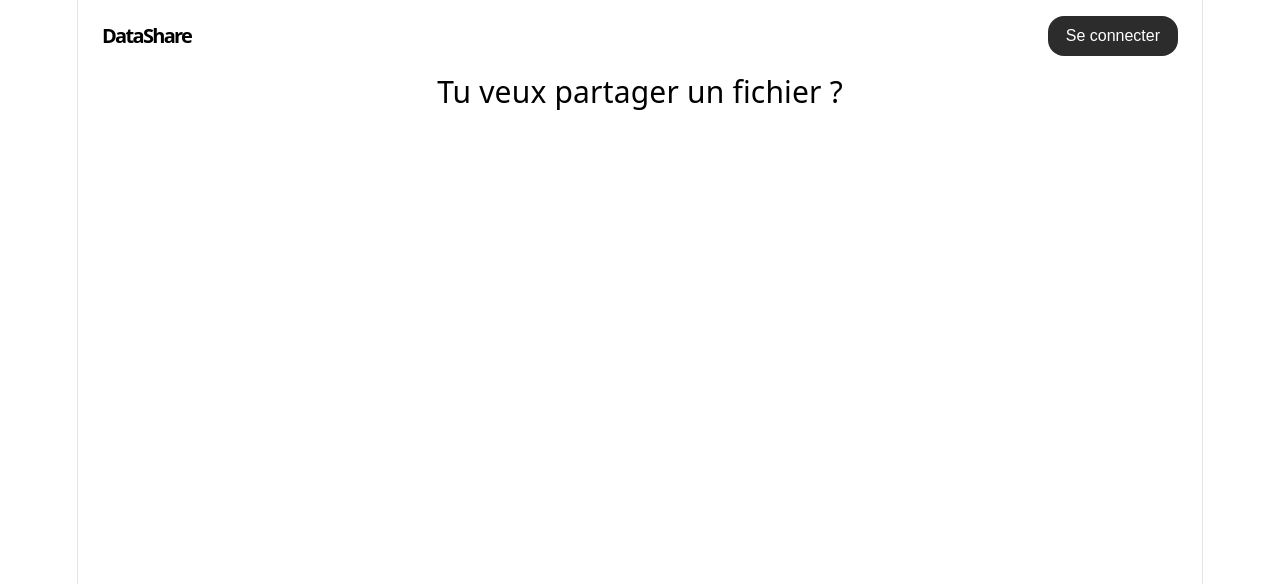
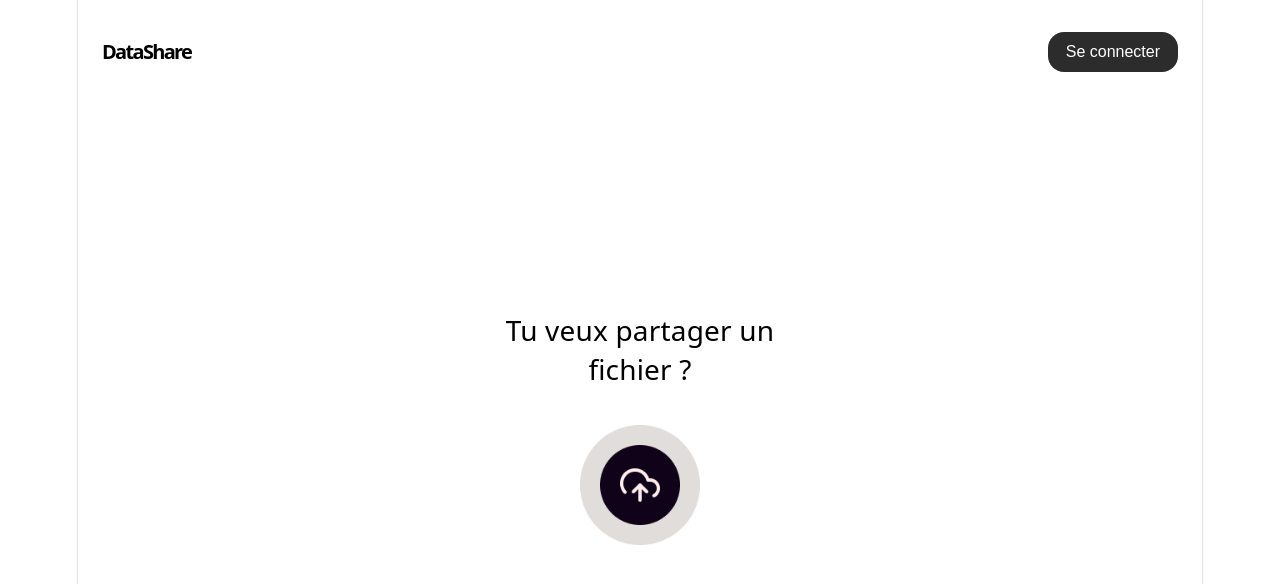
Before and after one commit to TedPasquiet/DevOpsOC_P3_DataShare, a React (Vite) app in the folder frontend/: page /login in a window 1280 px wide. Shown: the top 584 px of the page. Built offline with nearby package versions, Linux system fonts and the light colour scheme.

Commit message:
feat: main render of login page

```diff
--- a/frontend/src/components/components.css
+++ b/frontend/src/components/components.css
@@ -1,6 +1,7 @@
 /* ─── Header ─────────────────────────────────────────── */
 .header {
   padding: 16px 24px;
+  height: 72px;
 }
 
 @media (max-width: 1024px) {
@@ -231,3 +232,35 @@ label{
   background-color: transparent;
   color: #1E1E1E;
 }
+/* ─── Login page ─────────────────────────────────────── */
+.login-page {
+  flex: 1;
+  display: flex;
+  flex-direction: column;
+}
+
+.login-content {
+  flex: 1;
+  display: flex;
+  flex-direction: column;
+  align-items: center;
+  justify-content: center;
+  gap: 36px;
+  padding: 0 24px 48px;
+}
+
+.title-text {
+  font-size: 28px;
+  font-weight: 300;
+  color: #000000;
+  text-align: center;
+  line-height: 1.4;
+  margin: 0;
+  max-width: 280px;
+}
+
+.upload-icon {
+  width: 120px;
+  height: 120px;
+  object-fit: contain;
+}
--- a/frontend/src/index.css
+++ b/frontend/src/index.css
@@ -109,12 +109,3 @@ code {
   padding: 4px 8px;
   background: var(--code-bg);
 }
-.title-login{
-  width: 345px;
-  height: 80px;
-  font-weight: 300;
-  font-size: 30px;
-  line-height: 40px;
-  color: #000000;
-  box-sizing: border-box;
-}
--- a/frontend/src/pages/Login.tsx
+++ b/frontend/src/pages/Login.tsx
@@ -1,14 +1,14 @@
 import { Header } from "../components/header";
+import Frame from "../../public/Frame 3.png";
 
 export function Login() {
   return (
-    <main>
+    <main className="login-page">
       <Header />
-      <span className="title-login">
-        <p>
-        Tu veux partager un fichier ?
-        </p>
-      </span>
+      <div className="login-content">
+        <p className="title-text">Tu veux partager un fichier ?</p>
+        <img src={Frame} alt="Upload Icon" className="upload-icon" />
+      </div>
     </main>
   );
 }
```
Also changed, not shown: frontend/public/Frame 3.png (added).
